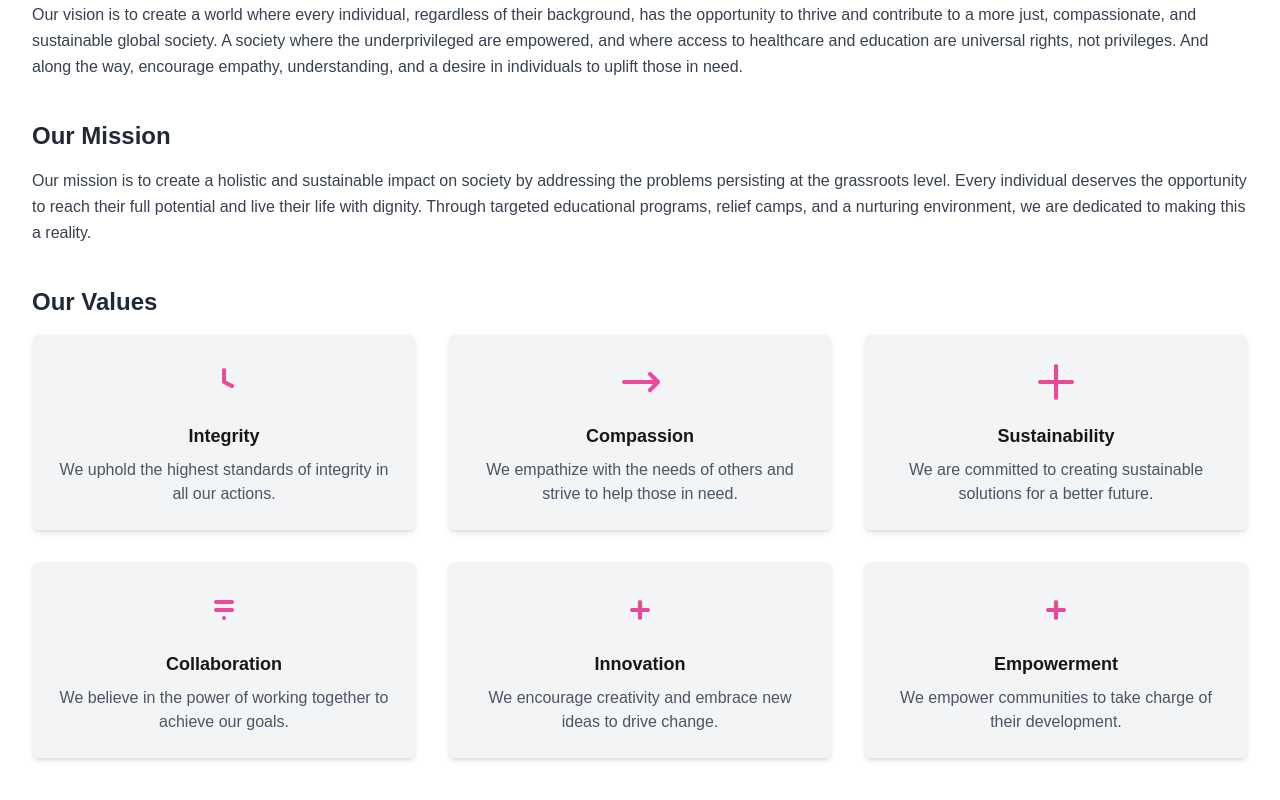
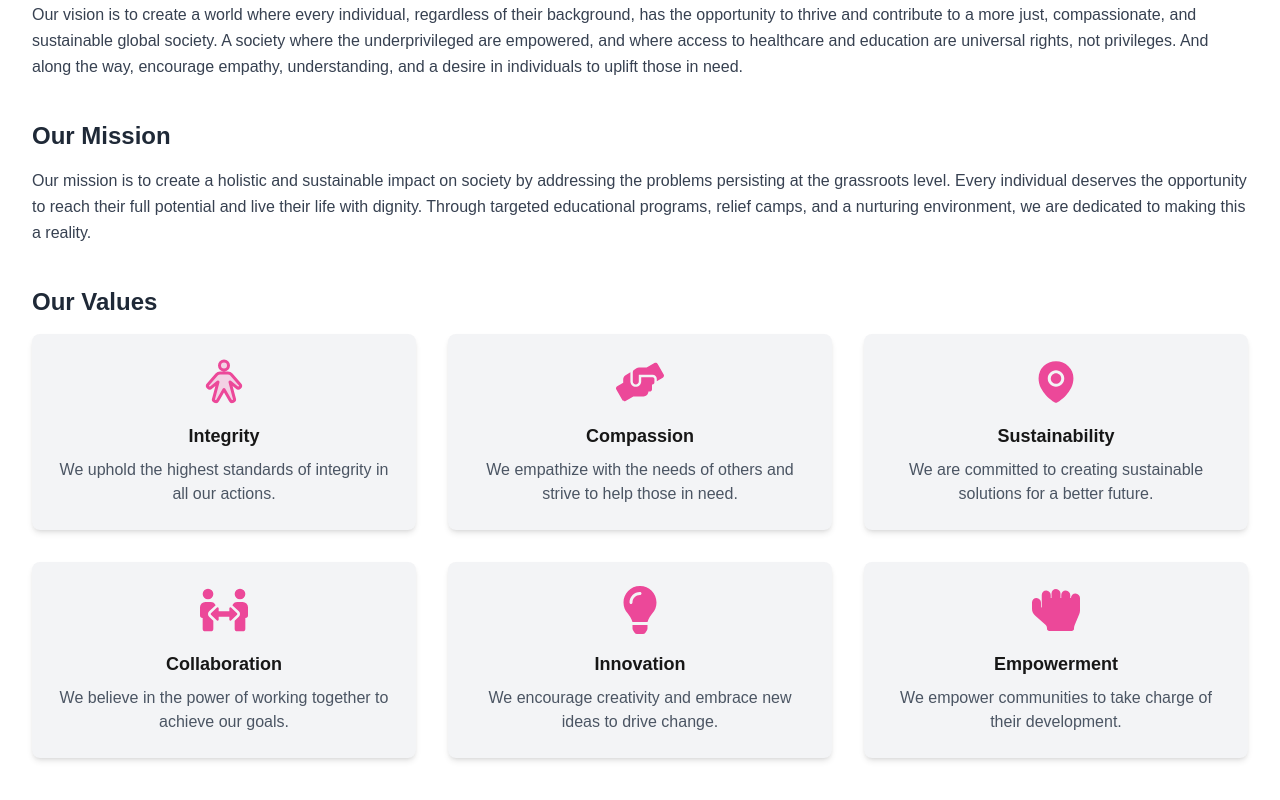
Before and after one commit to Bikash168/Trident_SF, a Next.js app: page /vision-mission in a window 1280 px wide. Shown: the part 346-1146 px from the top of the page. Built offline with nearby package versions, Linux system fonts and the light colour scheme.

Commit message:
new changes

```diff
--- a/pages/vision-mission.tsx
+++ b/pages/vision-mission.tsx
@@ -1,10 +1,17 @@
 // pages/vision-mission.js
 import Head from 'next/head';
-import Layout from './components/layout';
+import Layout from '../pages/components/layout'; // Correct path to Layout
+import { PiPersonDuotone } from "react-icons/pi";
+import { FaHandsHelping } from "react-icons/fa";
+import { AiFillEnvironment } from "react-icons/ai";
+import { FaPeopleArrows } from "react-icons/fa";
+import { FaLightbulb } from "react-icons/fa";
+import { FaHandRock } from "react-icons/fa";
 
 const VisionMission = () => {
   return (
-    <><Head>
+    <>
+      <Head>
         <title>Vision/Mission | SACRED FOUNDATION</title>
       </Head>
       <Layout>
@@ -34,58 +41,55 @@ const VisionMission = () => {
             <div>
               <h3 className="text-2xl font-bold text-gray-800 mb-4">Our Values</h3>
               <div className="grid grid-cols-1 md:grid-cols-2 lg:grid-cols-3 gap-8">
+
+                {/* Value: Integrity */}
                 <div className="bg-gray-100 p-6 rounded-lg shadow-md text-center">
-                <svg xmlns="http://www.w3.org/2000/svg" fill="none" viewBox="0 0 24 24" stroke="currentColor" className="h-12 w-12 mx-auto text-pink-500 mb-4">
-                  <path strokeLinecap="round" strokeLinejoin="round" strokeWidth="2" d="M12 6v6l4 2" />
-                </svg>
+                  <PiPersonDuotone className="h-12 w-12 mx-auto text-pink-500 mb-4" />
                   <h4 className="font-semibold text-lg mb-2">Integrity</h4>
                   <p className="text-gray-600">We uphold the highest standards of integrity in all our actions.</p>
                 </div>
 
+                {/* Value: Compassion */}
                 <div className="bg-gray-100 p-6 rounded-lg shadow-md text-center">
-                <svg xmlns="http://www.w3.org/2000/svg" fill="none" viewBox="0 0 24 24" stroke="currentColor" className="h-12 w-12 mx-auto text-pink-500 mb-4">
-                  <path strokeLinecap="round" strokeLinejoin="round" strokeWidth="2" d="M17 8l4 4-4 4M4 12h16" />
-                </svg>
+                <FaHandsHelping className="h-12 w-12 mx-auto text-pink-500 mb-4" />
                   <h4 className="font-semibold text-lg mb-2">Compassion</h4>
                   <p className="text-gray-600">We empathize with the needs of others and strive to help those in need.</p>
                 </div>
 
+                {/* Value: Sustainability */}
                 <div className="bg-gray-100 p-6 rounded-lg shadow-md text-center">
-                <svg xmlns="http://www.w3.org/2000/svg" fill="none" viewBox="0 0 24 24" stroke="currentColor" className="h-12 w-12 mx-auto text-pink-500 mb-4">
-                  <path strokeLinecap="round" strokeLinejoin="round" strokeWidth="2" d="M12 4v16m8-8H4" />
-                </svg>
+                <AiFillEnvironment className="h-12 w-12 mx-auto text-pink-500 mb-4" />
                   <h4 className="font-semibold text-lg mb-2">Sustainability</h4>
                   <p className="text-gray-600">We are committed to creating sustainable solutions for a better future.</p>
                 </div>
 
+                {/* Value: Collaboration */}
                 <div className="bg-gray-100 p-6 rounded-lg shadow-md text-center">
-                <svg xmlns="http://www.w3.org/2000/svg" fill="none" viewBox="0 0 24 24" stroke="currentColor" className="h-12 w-12 mx-auto text-pink-500 mb-4">
-                  <path strokeLinecap="round" strokeLinejoin="round" strokeWidth="2" d="M8 12h8m-4 4h.01M8 8h8" />
-                </svg>
+                <FaPeopleArrows className="h-12 w-12 mx-auto text-pink-500 mb-4" />
                   <h4 className="font-semibold text-lg mb-2">Collaboration</h4>
                   <p className="text-gray-600">We believe in the power of working together to achieve our goals.</p>
                 </div>
 
+                {/* Value: Innovation */}
                 <div className="bg-gray-100 p-6 rounded-lg shadow-md text-center">
-                <svg xmlns="http://www.w3.org/2000/svg" fill="none" viewBox="0 0 24 24" stroke="currentColor" className="h-12 w-12 mx-auto text-pink-500 mb-4">
-                  <path strokeLinecap="round" strokeLinejoin="round" strokeWidth="2" d="M12 8v8m4-4H8" />
-                </svg>
+                <FaLightbulb className="h-12 w-12 mx-auto text-pink-500 mb-4" />
                   <h4 className="font-semibold text-lg mb-2">Innovation</h4>
                   <p className="text-gray-600">We encourage creativity and embrace new ideas to drive change.</p>
                 </div>
 
+                {/* Value: Empowerment */}
                 <div className="bg-gray-100 p-6 rounded-lg shadow-md text-center">
-                <svg xmlns="http://www.w3.org/2000/svg" fill="none" viewBox="0 0 24 24" stroke="currentColor" className="h-12 w-12 mx-auto text-pink-500 mb-4">
-                  <path strokeLinecap="round" strokeLinejoin="round" strokeWidth="2" d="M12 8v8m-4-4h8" />
-                </svg>
+                <FaHandRock className="h-12 w-12 mx-auto text-pink-500 mb-4" />
                   <h4 className="font-semibold text-lg mb-2">Empowerment</h4>
                   <p className="text-gray-600">We empower communities to take charge of their development.</p>
                 </div>
+
               </div>
             </div>
           </div>
         </section>
-    </Layout></>
+      </Layout>
+    </>
   );
 };
 
```
Lines whose indentation alone changed are shown as unchanged.
